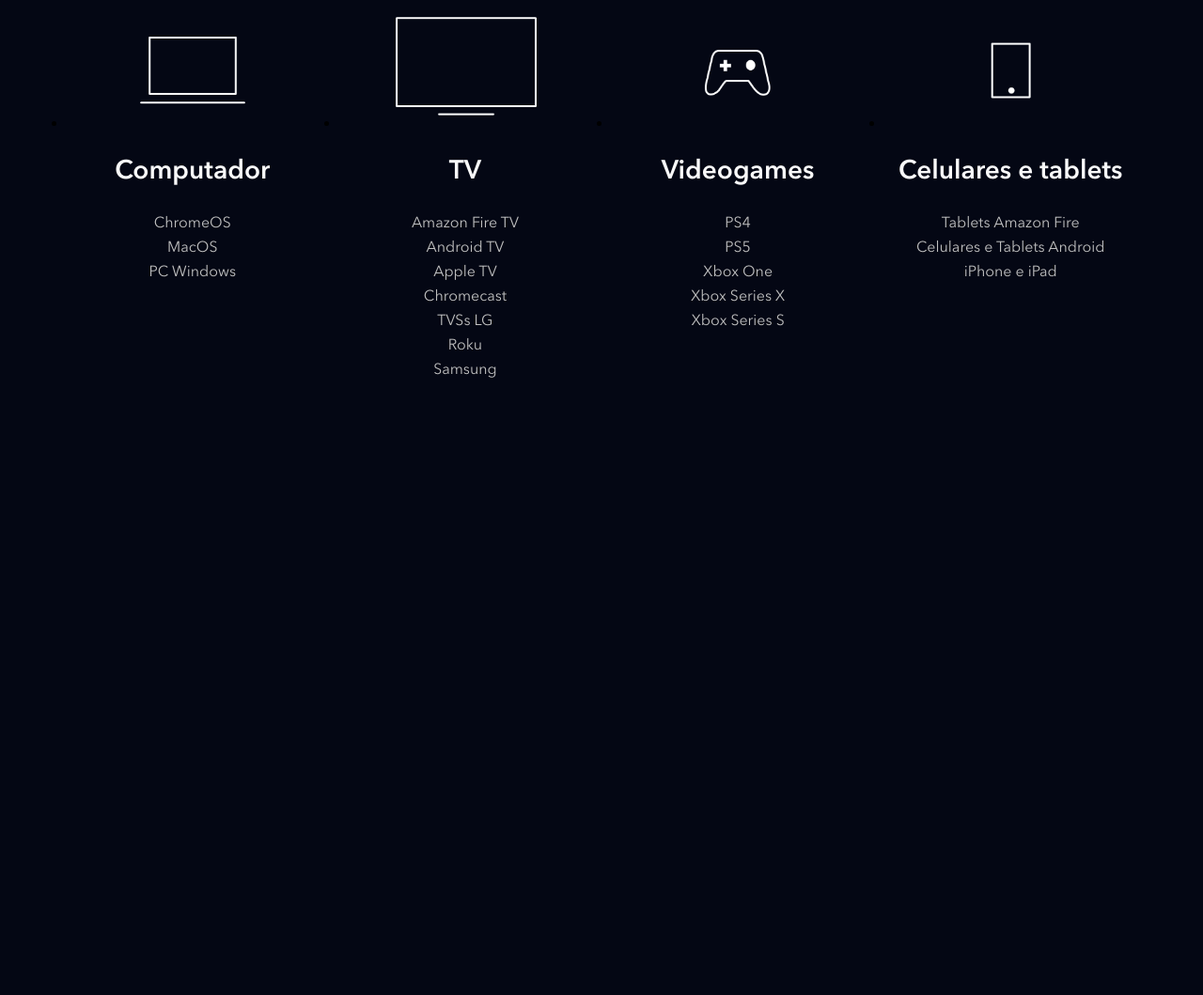
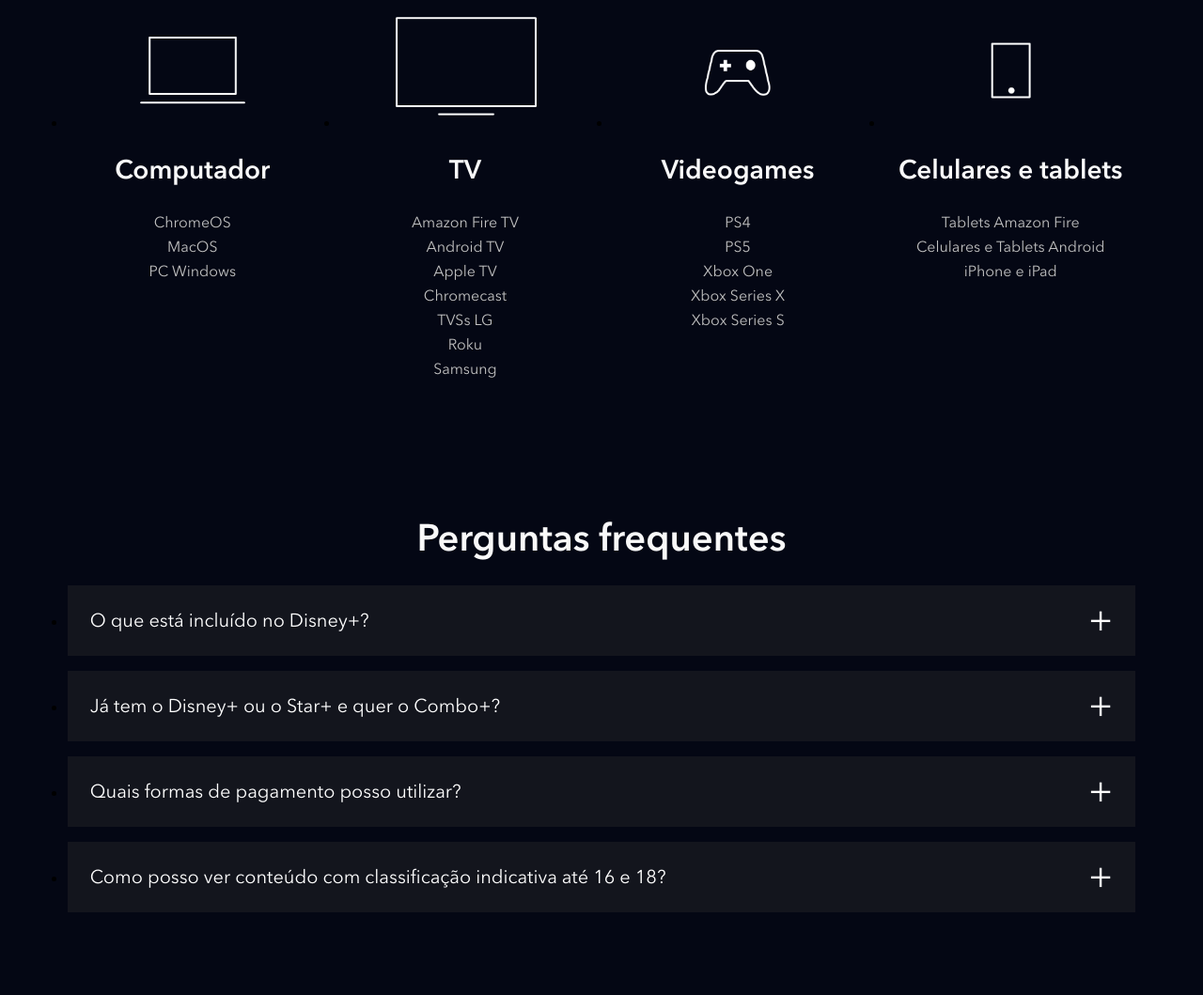
Before and after one commit to alvesgabrieel/clone_disneyPlus, a website: page index.html in a window 1280 px wide. Shown: the part 3913-4972 px from the top of the page at 94% size. Before the commit the page ends 4390 px from the top, so only its background shows below. Drawn offline with nearby package versions, Linux system fonts and the light colour scheme; files that its build step writes are made by us from their sources; files whose address does not match are found by name.

Commit message:
add faq session

```diff
--- a/index.html
+++ b/index.html
@@ -225,7 +225,56 @@
             </li>
         </ul>
     </section>
-
+    <section class="faq">
+        <h2 class="title">Perguntas frequentes</h2>
+            <ul class="faq__questions">
+                <li class="faq__questions__item">
+                    <div data-faq-question class="faq__questions__item__question">
+                        O que está incluído no Disney+?
+                    </div>
+                    <div class="faq__questions__item__answer text--big">
+                        <p>O Disney+ oferece:</p>
+                        <p>• Experiência premium sem intervalos comerciais. </p>
+                        <p>• As melhores histórias da Disney, Pixar, Marvel, Star Wars e National Geographic, tudo em um só lugar.</p>
+                        <p>• Groupwatch: assista junto com amigos ou familiares, mesmo separados. </p>
+                        <p>• Downloads ilimitados em até 10 dispositivos compatíveis. </p>
+                        <p>• Mais de 300 títulos em 4K UHD e HDR. </p>
+                        <p>• A possibilidade de assistir em até 4 dispositivos compatíveis simultaneamente sem custo adicional.</p>
+                        <p>• IMAX Enhanced: disponível para alguns títulos da Marvel em dispositivos compatíveis com o Disney+. </p>
+                    </div>
+                </li>
+                <li class="faq__questions__item">
+                    <div data-faq-question class="faq__questions__item__question">
+                        Já tem o Disney+ ou o Star+ e quer o Combo+?
+                    </div>
+                    <div class="faq__questions__item__answer text--big">
+                        <p>Ao assinar o Combo+:</p>
+                        <p>• O valor da sua assinatura existente (anual ou mensal) será descontado do preço do Combo+.</p>
+                        <p>• Se você assina o plano mensal, o valor que você paga mensalmente será descontado do preço do Combo+.</p>
+                        <p>• Se você assina o plano anual, dividiremos o valor que você já pagou em 12 vezes e descontaremos esse valor do preço do Combo+ mensalmente.</p>
+                        <p>• Você vai receber um e-mail com os valores detalhados assim que finalizar o pagamento.</p>
+                        <p>• Lembre-se: você pode cancelar a assinatura quando quiser.</p>
+                        <p>No momento, apenas a assinatura mensal do Combo+ está disponível.</p>
+                    </div>
+                </li>
+                <li class="faq__questions__item">
+                    <div data-faq-question class="faq__questions__item__question">
+                        Quais formas de pagamento posso utilizar?
+                    </div>
+                    <div class="faq__questions__item__answer text--big">
+                        <p>Você pode utilizar: cartão de débito, cartão de crédito, PayPal, Mercado Pago, e também empresas parceiras como Google Play Store, App Store da Apple; Mercado Livre e provedores locais de TV, telefonia e internet.</p>
+                    </div>
+                </li>
+                <li class="faq__questions__item">
+                    <div data-faq-question class="faq__questions__item__question">
+                        Como posso ver conteúdo com classificação indicativa até 16 e 18?
+                    </div>
+                    <div class="faq__questions__item__answer text--big">
+                        <p>Para poder acessar o catálogo completo que inclui conteúdo com classificação indicativa até 16 e 18, todos os usuários do Disney+ na América Latina devem atualizar as configurações de controle parental do perfil. É possível restringir o conteúdo de cada perfil e também adicionar um PIN de bloqueio. Os usuários que preferirem manter a configuração atual vão continuar aproveitando o Disney+ com a classificação indicativa até 14, podendo alterá-la a qualquer momento em "Editar Perfis".</p>
+                    </div>
+                </li>
+            </ul>
+    </section>
     <script src="./src/main.js"></script>
 </body>
 </html>
--- a/src/main.js
+++ b/src/main.js
@@ -1,7 +1,6 @@
-//Lógica p/ mudar os titulos sessao 'shows'
-
 document.addEventListener('DOMContentLoaded', function() {
     const buttons = document.querySelectorAll('[data-tab-button]');
+    const questions = document.querySelectorAll('[data-faq-question]')
 
     for (let i = 0; i < buttons.length; i++) {
         buttons[i].addEventListener('click', function(botao) {
@@ -13,7 +12,13 @@
             botao.target.classList.add('shows__tabs__button--is-active');
         })
     }
+
+    for (let i= 0; i < questions.length; i++) {
+        questions[i].addEventListener('click', abreOuFechaResposta);
+    }
 })
+
+//funções
 
 function removeBotaoAtivo() {
     const buttons = document.querySelectorAll('[data-tab-button]');
@@ -29,3 +34,11 @@
         tabsContainer[i].classList.remove('shows__list--is-active');
     }
 }
+
+function abreOuFechaResposta(elemento) {
+    const classe = 'faq__questions__item--is-open';
+    console.log(elemento)
+    const elementoPai = elemento.target.parentNode;
+
+    elementoPai.classList.toggle(classe);
+}
--- /dev/null
+++ b/src/styles/_faq.scss
@@ -0,0 +1,58 @@
+.faq {
+    padding: 5.6vw;
+    h2{
+        text-align: center;
+        margin-bottom: 24px;
+    }
+
+    &__questions{
+
+        &__item{
+            background-color: #13151d;
+            margin-bottom: 16px;
+
+            &__question {
+                color: #fff;
+                font-size: 20px;
+                padding: 24px;
+                display: block;
+                cursor: pointer;
+                position: relative;
+
+                &::after{
+                    content: '+';
+                    position: absolute;
+                    top: 0;
+                    right: 24px;
+                    height: 100%;
+                    display: flex;
+                    align-items: center;
+                    font-size: 40px;
+                }
+            }
+
+            &__answer {
+                height: 0;
+                overflow: hidden;
+                padding: 0 24px;
+                transition: height, .5s ease;
+            }
+
+            &--is-open {
+                .faq__questions__item__question::after {
+                    content: '-';
+                }
+
+                .faq__questions__item__answer {
+                    height: auto;
+                    padding-bottom: 24px;
+                    transition: height, .25s ease;
+
+                    p {
+                        margin-top: 16px;
+                    }
+                }
+            }
+        }
+    }
+}
--- a/src/styles/main.scss
+++ b/src/styles/main.scss
@@ -3,6 +3,7 @@
 @use 'shows';
 @use 'plans';
 @use 'available-devices';
+@use 'faq';
 
 @font-face {
     font-family: Avenir;
```
